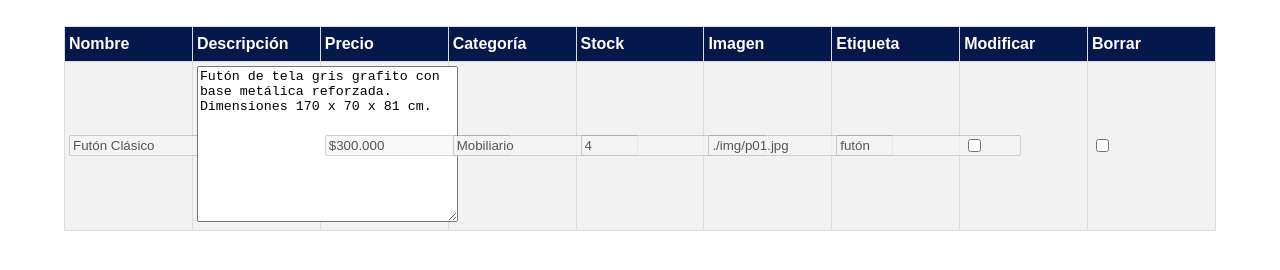
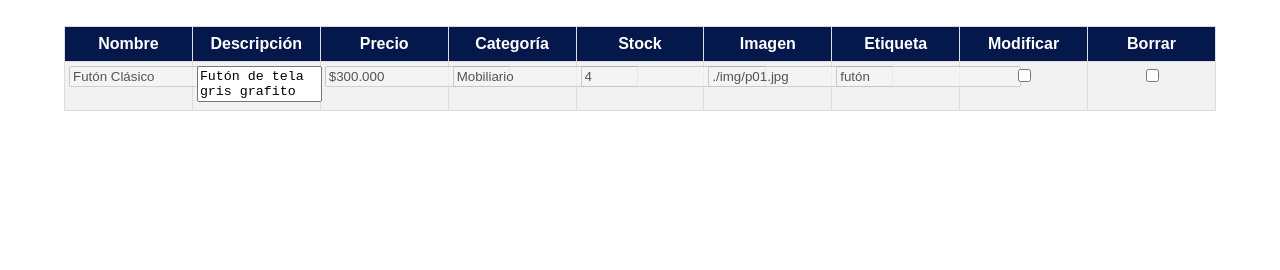
Before and after one commit to krynortz91/cachureandomod5, a plain HTML site: page mantenedor.html in a window 1280 px wide. Drawn offline with Linux system fonts and the light colour scheme; no server answers.

Commit message:
tabla text align

```diff
--- a/css/estilostabla.css
+++ b/css/estilostabla.css
@@ -8,6 +8,13 @@ body{
 .contenedor{
 display: flex;
 justify-content: center;
+}
+
+textarea{
+
+ resize: none;
+  width: 100%;
+
 }
 
 table {
@@ -24,16 +31,27 @@ table {
   table td, table th {
     border: 1px solid #ddd;
     padding: 4px;
+    vertical-align: top;
+    text-align: center;
+
   }
 
-  table tr:nth-child(even){background-color: #f2f2f2;}
+  table tr:nth-child(even){background-color: #f2f2f2; text-align: center;}
 
-  table tr:hover {background-color: #ddd;}
+  table tr:hover {background-color: #ddd; text-align: center;}
 
   table th {
     padding-top: 8px;
     padding-bottom: 8px;
-    text-align: left;
+    text-align: center;
     background-color: #05184c;
     color: white;
   }
+
+  input {
+
+   text-align: center;
+    /*margin-left: 0.5em;
+    margin-right: 0.5em;*/
+
+  }
--- a/mantenedor.html
+++ b/mantenedor.html
@@ -24,14 +24,14 @@
         <th>Borrar</th>
     </tr>
     <tr>
-        <td><input type="text" name="" id=""  value="Futón Clásico" disabled></td>
-        <td><textarea name="" id="" cols="30" rows="10">Futón de tela gris grafito con base metálica reforzada. Dimensiones 170 x 70 x 81 cm.</textarea></td>
-        <td><input type="text" name="" id=""  value="$300.000" disabled></td>
-        <td><input type="text" name="" id=""  value="Mobiliario" disabled></td>
-        <td><input type="text" name="" id=""  value="4" disabled></td>
-        <td><input type="text" name="" id=""  value="./img/p01.jpg" disabled></td>
-        <td><input type="text" name="" id=""  value="futón" disabled></td>
-        <td><input type="checkbox"></td>
+        <td><input type="text" style="text-align: justify;" name="" id=""  value="Futón Clásico" disabled></td>
+        <td><textarea style= "justify-content: center;" name="" id="" cols="25" >Futón de tela gris grafito con base metálica reforzada. Dimensiones 170 x 70 x 81 cm.</textarea></td>
+        <td><input type="text" style="text-align: justify;" name="" id=""  value="$300.000" disabled></td>
+        <td><input type="text" style="text-align: justify;" name="" id=""  value="Mobiliario" disabled></td>
+        <td><input type="text" style="text-align: justify;" name="" id=""  value="4" disabled></td>
+        <td><input type="text" style="text-align: justify;" name="" id=""  value="./img/p01.jpg" disabled></td>
+        <td><input type="text" style="text-align: justify;" name="" id=""  value="futón" disabled></td>
+        <td><input type="checkbox" ></td>
         <td><input type="checkbox"></td>
 
     </tr>
```
